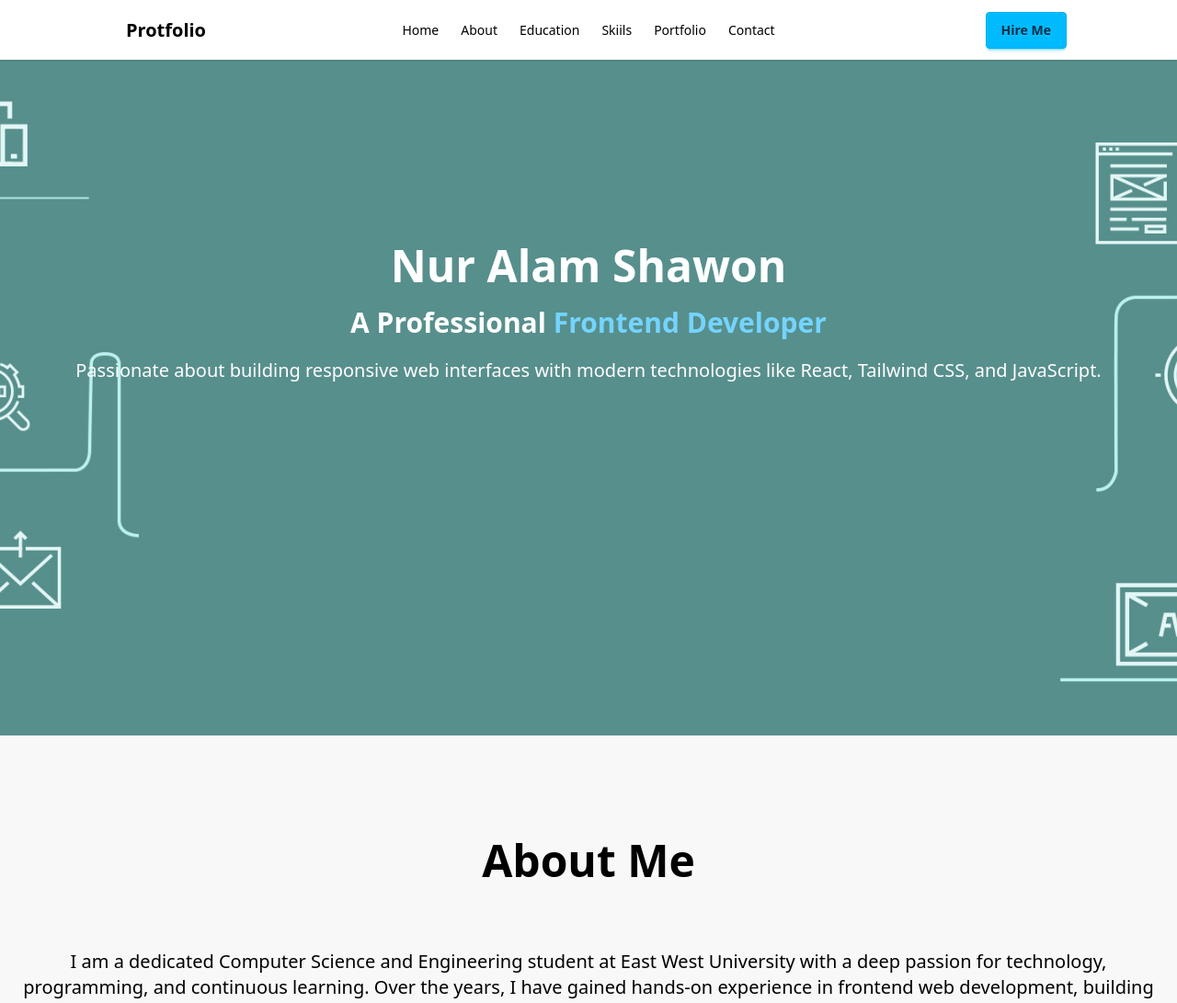
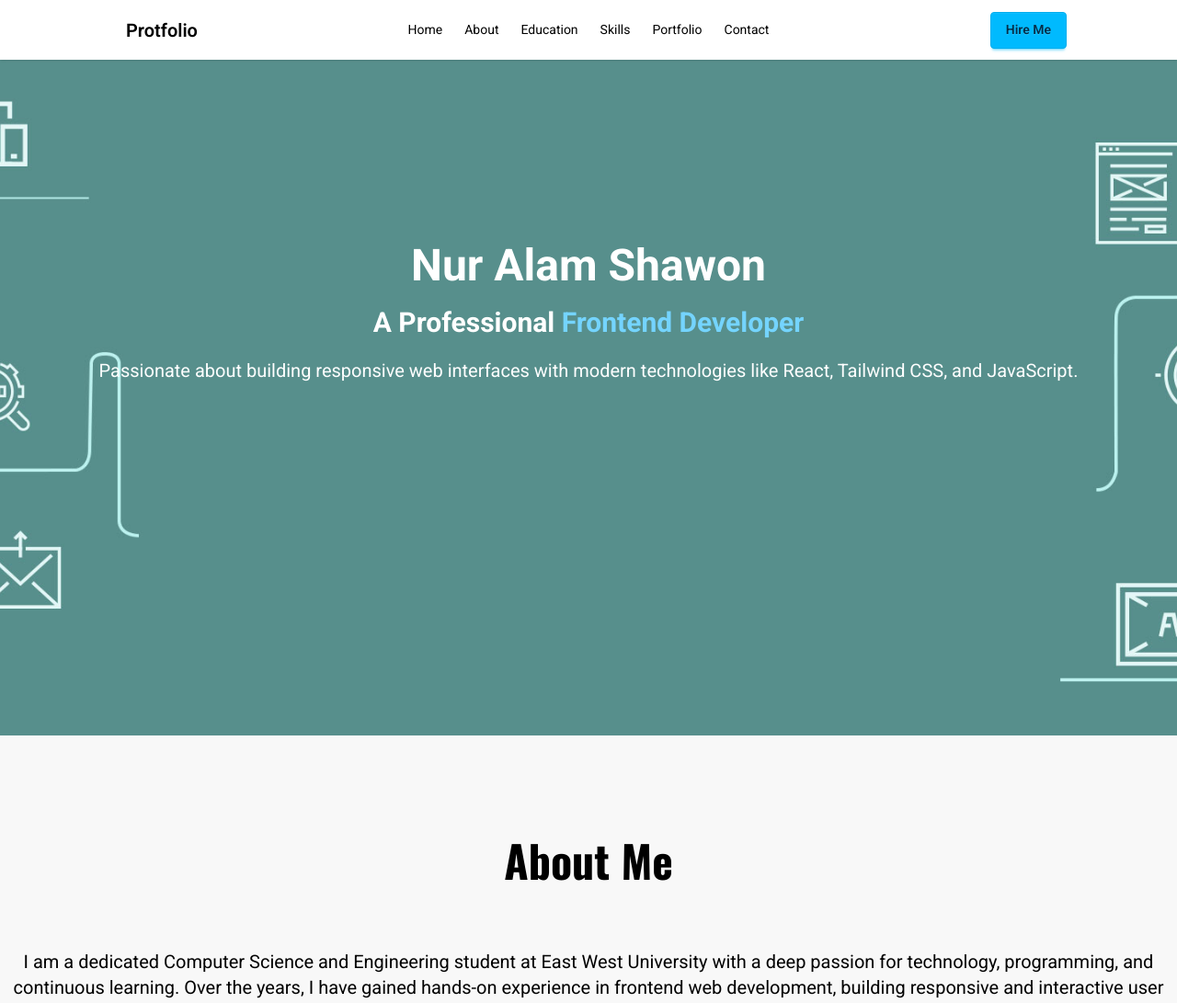
Before and after one commit to NurAlamShawon/my_protfolio, a React (Vite) app: page / in a window 1280 px wide. Shown: the top 1091 px of the page at 92% size. Built offline with nearby package versions, Linux system fonts and the light colour scheme.

Commit message:
partial finished part 2

```diff
--- a/src/Components/About/About.jsx
+++ b/src/Components/About/About.jsx
@@ -25,10 +25,10 @@ const About = () => {
         isVisible ? "opacity-100 translate-y-0" : "opacity-0 translate-y-10"
       }`}
     >
-       <h1 className="text-black font-bold text-5xl  text-center pb-8">
+       <h1 className="text-black font-bold text-5xl  text-center pb-8 oswald">
         About Me
       </h1>
-      <p className="text-black font-medium xl:text-xl text-base text-center p-2">
+      <p className="text-black font-regular xl:text-xl text-base text-center p-2">
         I am a dedicated Computer Science and Engineering student at East West
         University with a deep passion for technology, programming, and
         continuous learning. Over the years, I have gained hands-on experience
@@ -46,20 +46,20 @@ const About = () => {
       <div className="grid grid-cols-1 xl:grid-cols-3 gap-5 pb-10">
         <div className="space-y-5">
           <h1 className="font-bold text-2xl text-black text-center">Phone</h1>
-          <p className="font-medium text-xl text-black text-center">
+          <p className="font-regular text-xl text-black text-center">
             01608969992
           </p>
         </div>
         <div className="space-y-5">
           <h1 className="font-bold text-2xl text-black text-center">Email</h1>
-          <p className="font-medium text-xl text-black text-center">
+          <p className="font-regular text-xl text-black text-center">
             nuralamshawon9992@gmail.com
           </p>
         </div>
 
         <div className="space-y-5">
           <h1 className="font-bold text-2xl text-black text-center">From</h1>
-          <p className="font-medium text-xl text-black text-center">
+          <p className="font-regular text-xl text-black text-center">
             Dhaka,Bangladesh
           </p>
         </div>
--- a/src/Components/Education/Education.jsx
+++ b/src/Components/Education/Education.jsx
@@ -31,7 +31,7 @@ const Education = () => {
         isVisible ? "opacity-100 translate-y-0" : "opacity-0 translate-y-10"
       }`}
     >
-      <h1 className="text-black font-bold text-5xl text-center pb-8">
+      <h1 className="text-black font-bold text-5xl text-center pb-8 oswald" >
         Education
       </h1>
 
--- a/src/Components/Homepage/Homepage.jsx
+++ b/src/Components/Homepage/Homepage.jsx
@@ -13,7 +13,7 @@ import Protfolio from "../Protfolio/Protfolio";
 
 const Homepage = () => {
   return (
-    <div >
+    <div className="roboto">
       <header className="bg-cover h-screen bg-center"
       style={{
           backgroundImage: `url(${bg})`
--- a/src/Components/Navbar/Navbar.jsx
+++ b/src/Components/Navbar/Navbar.jsx
@@ -22,7 +22,7 @@ const Navbar = () => {
               <a href="#education" className="text-black">Education</a>
             </li>
             <li>
-              <a href="#skills" className="text-black">Skiils</a>
+              <a href="#skills" className="text-black">Skills</a>
             </li>
             <li>
               <a href="#portfolio" className="text-black">Portfolio</a>
@@ -46,7 +46,7 @@ const Navbar = () => {
               <a href="#education" className="text-black">Education</a>
             </li>
             <li>
-              <a href="#skills" className="text-black">Skiils</a>
+              <a href="#skills" className="text-black">Skills</a>
             </li>
             <li>
               <a href="#portfolio" className="text-black">Portfolio</a>
--- a/src/Components/Protfolio/Protfolio.jsx
+++ b/src/Components/Protfolio/Protfolio.jsx
@@ -16,7 +16,7 @@ const Protfolio = () => {
 
   return (
     <div className="max-w-screen-xl mx-auto mt-30" id="portfolio">
-      <h1 className="text-black font-bold text-5xl text-center pb-8">
+      <h1 className="text-black font-bold text-5xl text-center pb-8 oswald">
         Portfolio
       </h1>
       <div className="grid grid-cols-1 xl:grid-cols-3 gap-4">
--- a/src/Components/Skills/Skills.jsx
+++ b/src/Components/Skills/Skills.jsx
@@ -15,7 +15,7 @@ const Skills = () => {
   console.log(images);
   return (
     <div id="skills" className="mt-20 mb-48">
-      <h1 className="text-black font-bold text-5xl text-center pt-10 pb-28">
+      <h1 className="text-black font-bold text-5xl text-center pt-10 pb-28 oswald">
         Skills
       </h1>
       <div className="grid grid-cols-2 sm:grid-cols-3 md:grid-cols-4 lg:grid-cols-5 gap-8 p-6"
--- a/src/index.css
+++ b/src/index.css
@@ -1,6 +1,22 @@
+
+@import url('https://fonts.googleapis.com/css2?family=Roboto:ital,wght@0,100..900;1,100..900&display=swap');
+@import url('https://fonts.googleapis.com/css2?family=Oswald:wght@200..700&display=swap');
+
+
 @import "tailwindcss";
 @plugin "daisyui";
 
 html {
   scroll-behavior: smooth;
 }
+
+.roboto {
+  font-family: "Roboto", sans-serif;
+  font-optical-sizing: auto;
+  font-style: normal;
+}
+
+.oswald {
+  font-family: "Oswald", sans-serif;
+  font-optical-sizing: auto;
+}
```
